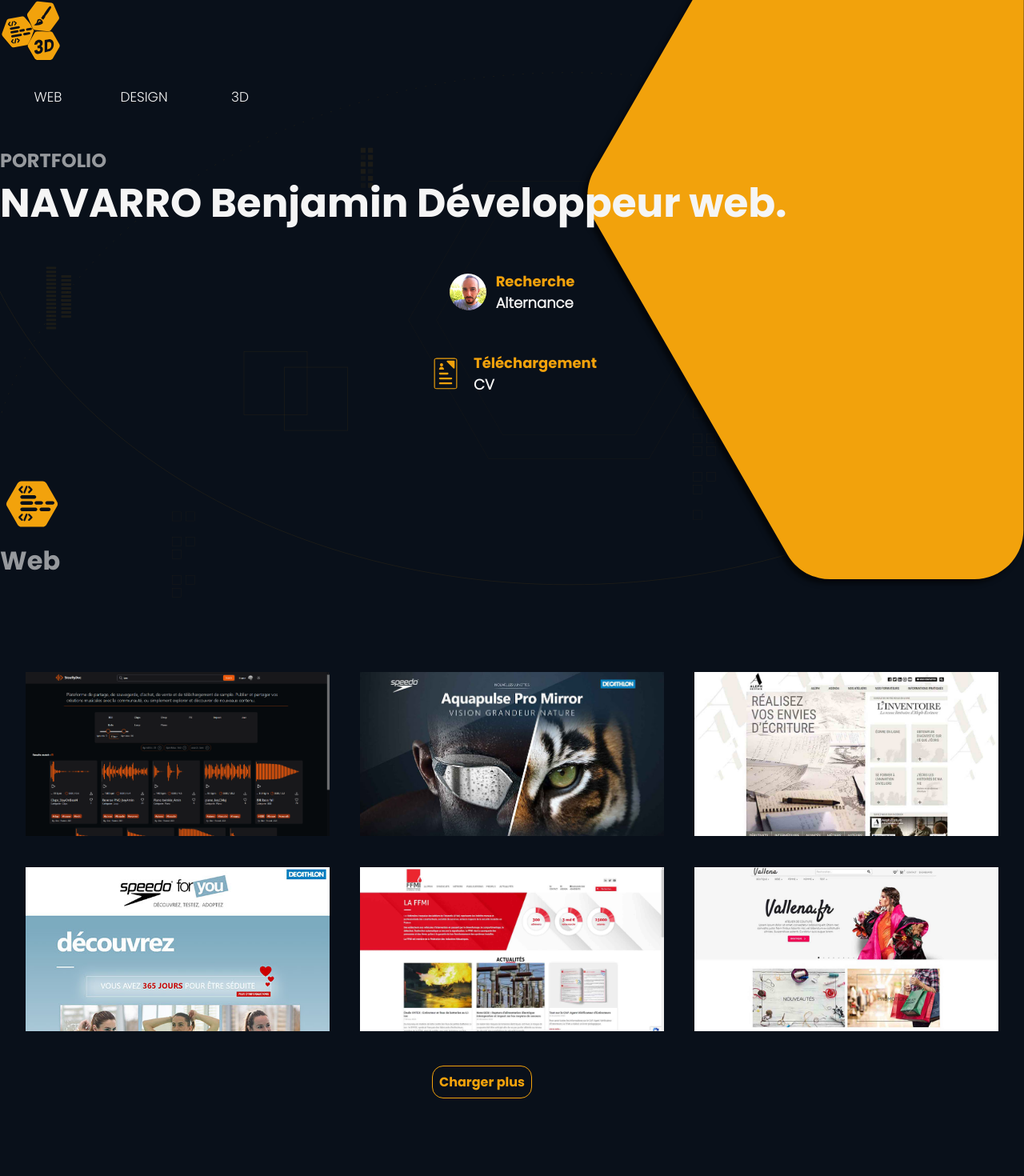
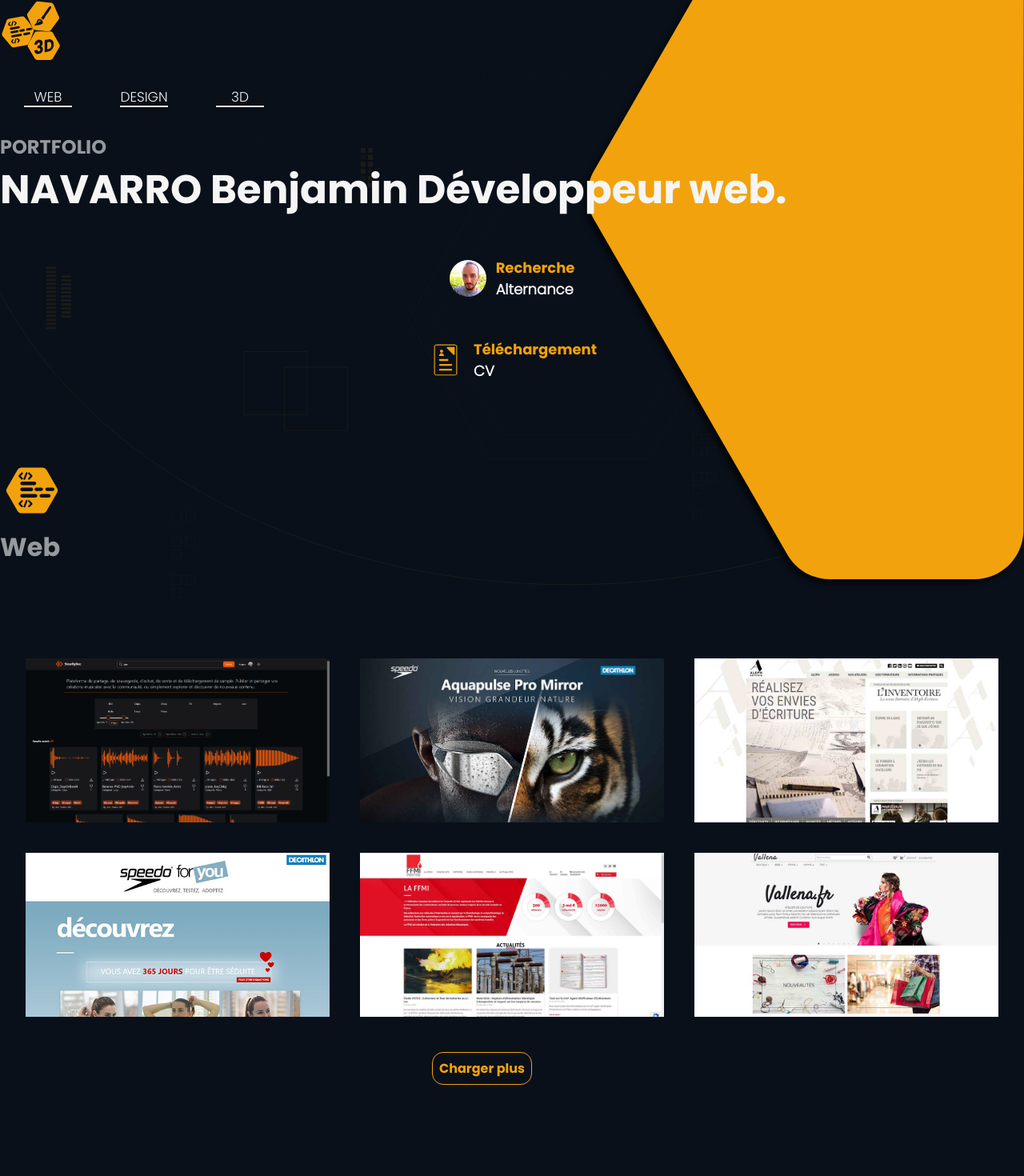
Before and after one commit to Benji-devw/portfolio, a Next.js app: page / in a window 1280 px wide. Shown: the top 1470 px of the page at 80% size. Built offline with nearby package versions, Linux system fonts and the light colour scheme; grey boxes are pictures that could not be loaded.

Commit message:
update nav + url web.ts

```diff
--- a/src/components/nav.tsx
+++ b/src/components/nav.tsx
@@ -21,7 +21,7 @@
           </div>
 
           <div className="col-12 col-sm-10">
-            <ul className="nav__links h-100 align-items-center">
+            <ul className="nav__links h-100 align-item-center">
               <li className="nav__item">
                 <Link
                     activeClass="link__active"
--- a/src/pages/api/web.ts
+++ b/src/pages/api/web.ts
@@ -10,7 +10,7 @@
   {
     id: 1,
     title: "personnel",
-    sub: ["/media/icons/next-js.svg", "/media/icons/Nodejs.svg", "/media/icons/Mongo.png", "/media/icons/ts.svg", "/media/icons/Tailwind.svg"],
+    sub: ["/media/icons/next-js.svg", "/media/icons/Nodejs.svg", "/media/icons/mongo.png", "/media/icons/ts.svg", "/media/icons/Tailwind.svg"],
     url: "/media/web/StouflyDocPreview.jpg",
     link: "https://stoufly-doc.vercel.app/",
   },
@@ -45,7 +45,7 @@
   {
     id: 6,
     title: "personnel",
-    sub: ["/media/icons/react_logo.svg", "/media/icons/Nodejs.svg", "/media/icons/Mongo.png", "/media/icons/Sass.svg", "/media/icons/bootstrap.svg"],
+    sub: ["/media/icons/react_logo.svg", "/media/icons/Nodejs.svg", "/media/icons/mongo.png", "/media/icons/Sass.svg", "/media/icons/bootstrap.svg"],
     url: "/media/web/vallena-1.jpg",
     link: "https://github.com/Benji-devw/Vallena",
   },
--- a/src/styles/Nav.css
+++ b/src/styles/Nav.css
@@ -4,13 +4,6 @@
   display: flex;
   align-items: center;
   width: 100%;
-  /* padding: 1rempx 0px; */
-  /* border-bottom: 1px solid var(--main-yellow); */
-  /* background: var(--main-bg-t); */
-  /* -webkit-backdrop-filter: blur(5px); */
-  /* backdrop-filter: blur(5px); */
-  /* background-color: var(--main-bg-t); */
-  /* box-shadow: 0px 5px 3px rgb(0, 0, 0, 0.5); */
 }
 nav .nav__icon {
   display: flex;
@@ -25,14 +18,30 @@
 .nav__links .nav__item a {
   position: relative;
   top: 16px;
-  height: 3rem;
+  /* height: 3rem; */
   padding: 0.3rem 0 0 0;
   cursor: pointer;
   width: 120px;
   text-align: center;
 }
 
-nav .nav__item a:hover {
-  color: var(--main-bg);
-  background-color: var(--main-yellow);
+.nav__item a:after {
+  position: absolute;
+  content: '';
+  height: 1.5px;
+  margin: 0 auto;
+  left: 0;
+  right: 0;
+  bottom: 0;
+  width: 50%;
+  background: var(--text-light);
+
+  -o-transition:.3s;
+  -ms-transition:.3s;
+  -moz-transition:.3s;
+  -webkit-transition:.3s;
+  transition:.3s;
 }
+.nav__item a:hover:after {
+  width: 80%;
+}
```
